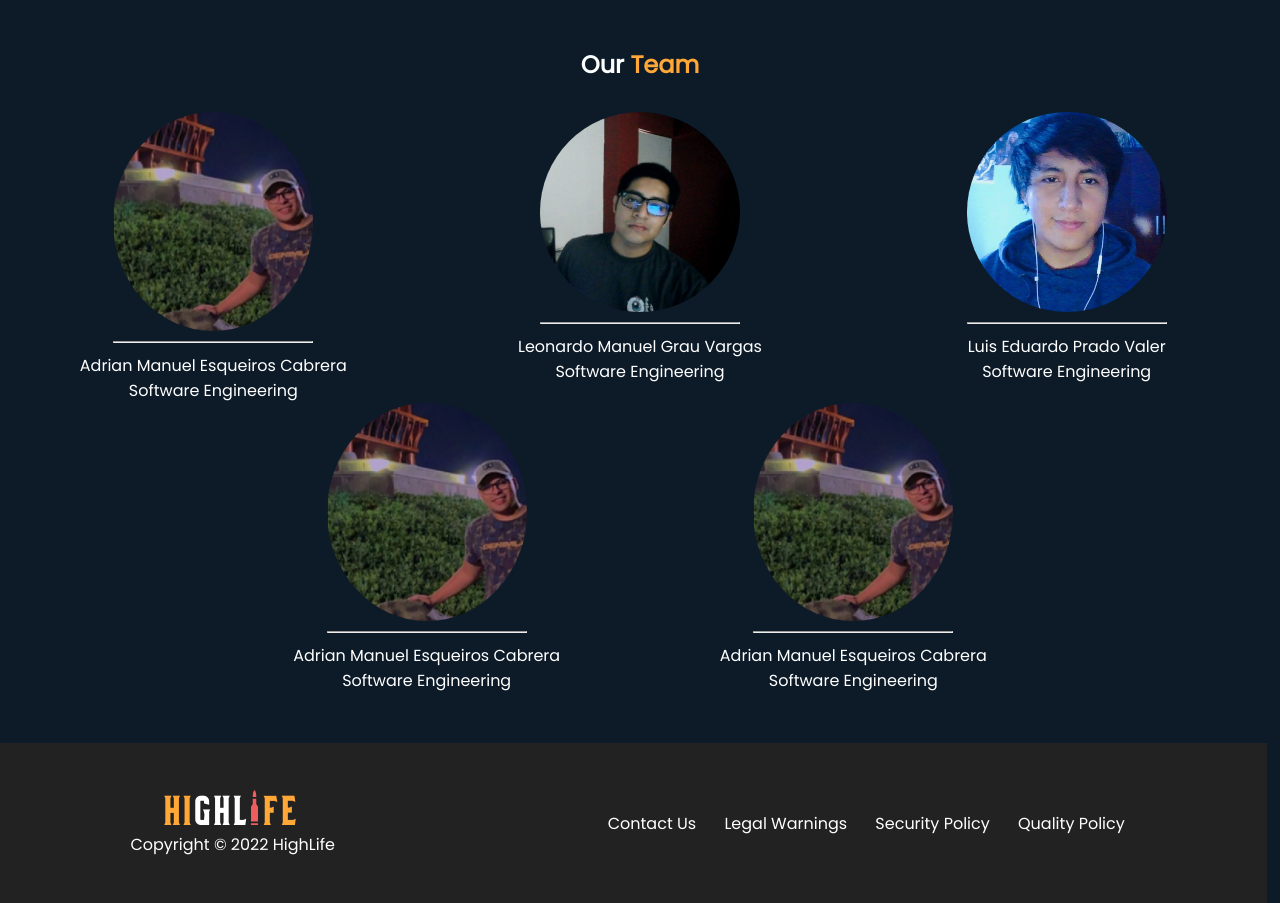
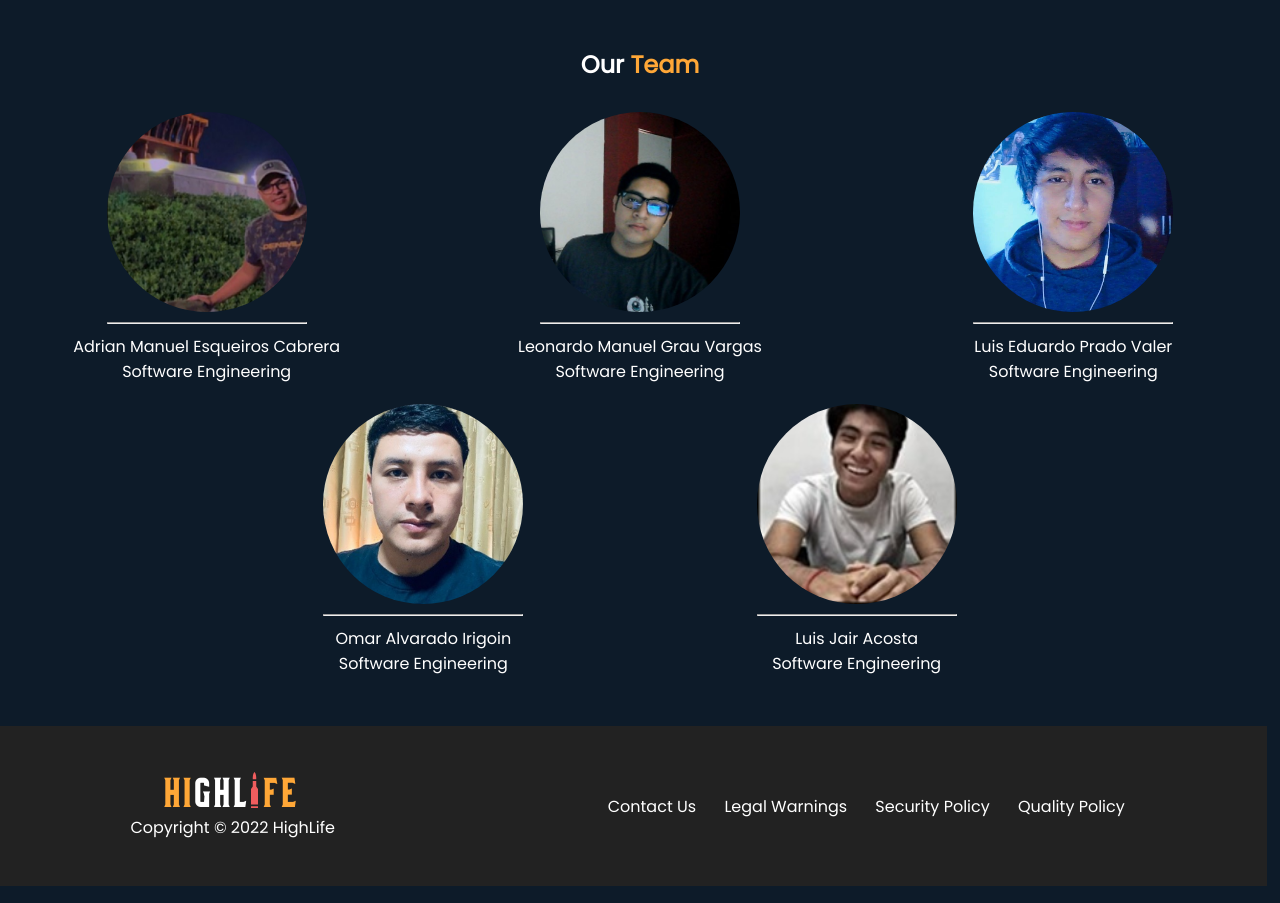
Before and after one commit to FeedInc/highlife-landing-page, a plain HTML site: page index.html in a window 1280 px wide. Shown: the part 1056-1959 px from the top of the page. Drawn offline with Linux system fonts and the light colour scheme.

Commit message:
fix: correcciones de estilos en los integrantes

```diff
--- a/index.html
+++ b/index.html
@@ -81,17 +81,17 @@
                     </li>
                     <li>
                         <div class="integrant-container">
-                            <img class = "rounded-image profile-photo" src="./img/adrian-manuel.jpg" alt="">
+                            <img class = "rounded-image profile-photo" src="./img/omar-alvarado.png" alt="">
                             <hr>
-                            <p> Adrian Manuel Esqueiros Cabrera </p>
+                            <p> Omar Alvarado Irigoin </p>
                             <p> Software Engineering </p>
                         </div>
                     </li>
                     <li>
                         <div class="integrant-container">
-                            <img class = "rounded-image profile-photo" src="./img/adrian-manuel.jpg" alt="">
+                            <img class = "rounded-image profile-photo" src="./img/ert.jpeg" alt="">
                             <hr>
-                            <p> Adrian Manuel Esqueiros Cabrera </p>
+                            <p> Luis Jair Acosta  </p>
                             <p> Software Engineering </p>
                         </div>
                     </li>
@@ -109,7 +109,7 @@
                 <p> Copyright &copy 2022 HighLife </p>
             </div>
             <div class="help-container">
-                <ul>
+                <ul class = "">
                     <li><a>Contact Us</a></li>
                     <li><a>Legal Warnings</a></li>
                     <li><a>Security Policy</a></li>
--- a/style.css
+++ b/style.css
@@ -63,6 +63,8 @@ a {
 
 .profile-photo {
     width: 200px;
+    height: 200px;
+    object-fit: cover;
 }
 
 .rounded-image {
@@ -71,8 +73,9 @@ a {
 
 .grid-6x6 {
     display: grid;
+    gap: 20px;
     grid-template-columns: 1fr 1fr 1fr 1fr 1fr 1fr;
-    grid-template-rows: 1fr ;
+    grid-template-rows: 1fr 1fr;
 }
 
 .grid-6x6 li:nth-child(1){
```
